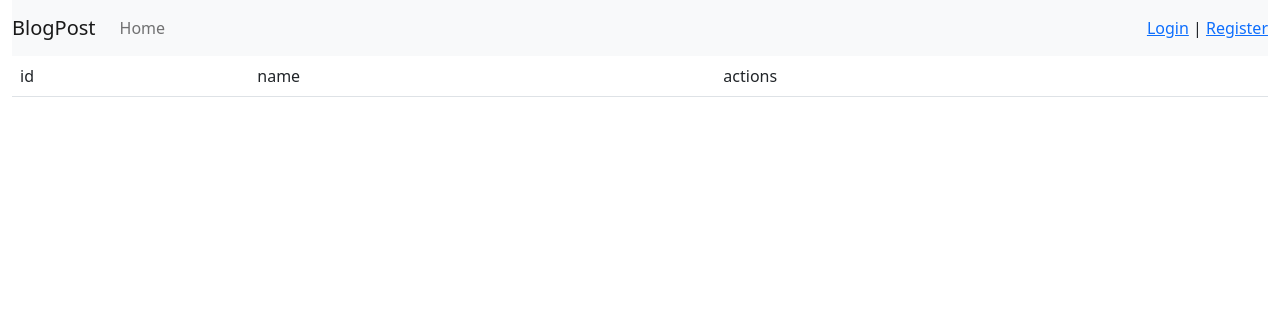
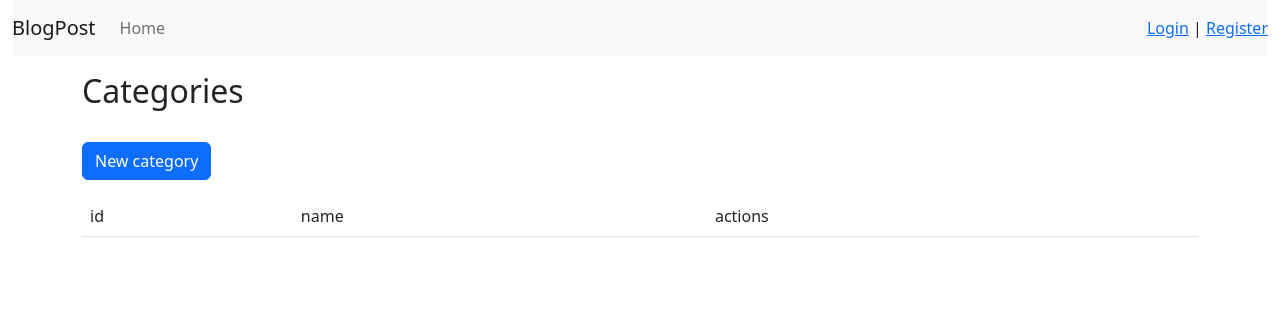
Before and after one commit to shehab0717/django-blog, a Django app: page /admin/category/ in a window 1280 px wide. Shown: the top 316 px of the page. Run offline with Django 4.2, Linux system fonts and the light colour scheme; data that the repository does not hold is empty.

Commit message:
add button (create) in the category index page

```diff
--- a/Blog/category/templates/category/index.html
+++ b/Blog/category/templates/category/index.html
@@ -3,6 +3,9 @@
 {% block title %}Categories{% endblock title %}
 
 {% block content %}
+<div class="container">
+    <h2 class="my-3">Categories</h2>
+    <a class="btn btn-primary my-3" href="{% url 'category_create' %}">New category</a>
     <table class="table table-hover">
         <thead>
             <td>id</td>
@@ -36,4 +39,5 @@
             {% endfor %}
         </tbody>
     </table>
+</div>
 {% endblock content %}
```
Lines whose indentation alone changed are shown as unchanged.
